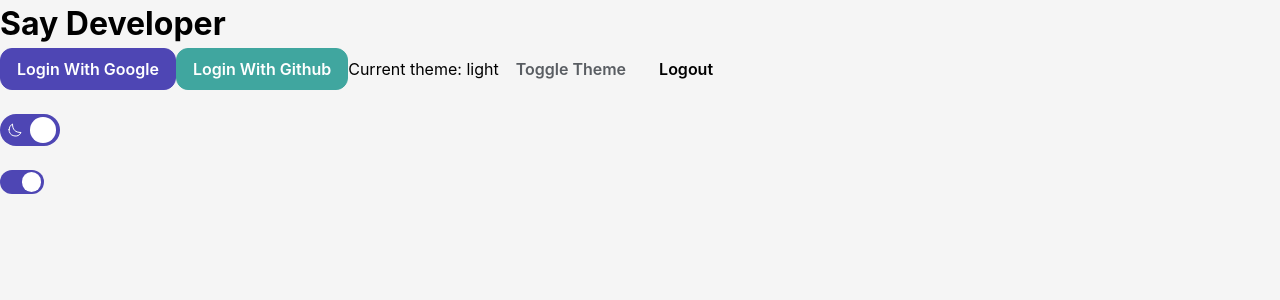
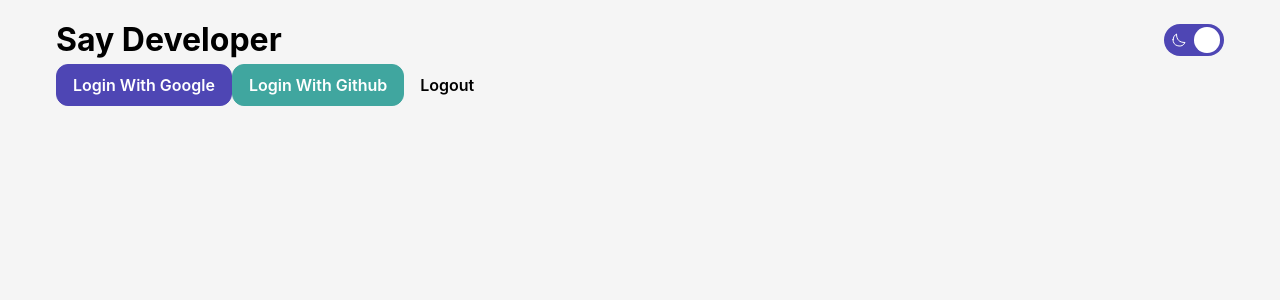
Before and after one commit to benjaminrae/say-developer, a React (Vite) app in the folder frontend/: page / in a window 1280 px wide. Shown: the top 300 px of the page. Built offline with nearby package versions, Linux system fonts and the light colour scheme; no server answers.

Commit message:
feat(frontend): create Header and Page

```diff
--- a/frontend/src/App.tsx
+++ b/frontend/src/App.tsx
@@ -1,9 +1,5 @@
-import { useContext } from 'react';
-import { ThemeContext } from './components/ThemeProvider/context';
-import { ThemeToggle } from './components/ThemeToggle';
+import { Page } from './components/Page';
 import { Button } from './shared/Button';
-import { Sun } from './shared/Icons/Sun';
-import { Switch } from './shared/Switch';
 
 const App = () => {
   const handleGoogleLogin = () => {
@@ -16,27 +12,19 @@ const App = () => {
     window.location.href = 'http://localhost:3000/logout';
   };
 
-  const { theme, toggleTheme } = useContext(ThemeContext);
-
   return (
     <>
-      <h1>Say Developer</h1>
+      <Page>
         <Button onClick={handleGoogleLogin} variant="primary">
           Login With Google
         </Button>
         <Button onClick={handleGithubLogin} variant="secondary">
           Login With Github
         </Button>
-      <span>Current theme: {`${theme}`}</span>
-      <Button onClick={toggleTheme} variant="ghost">
-        Toggle Theme
-      </Button>
         <Button onClick={handleLogout} variant="stroke">
           Logout
         </Button>
-      <ThemeToggle />
-      <Switch handleChange={toggleTheme} isOn={true} />
-      <Sun />
+      </Page>
     </>
   );
 };
--- /dev/null
+++ b/frontend/src/components/Header/Header.styled.tsx
@@ -0,0 +1,7 @@
+import styled from 'styled-components';
+
+export const HeaderStyled = styled.header`
+  display: flex;
+  justify-content: space-between;
+  align-items: center;
+`;
--- /dev/null
+++ b/frontend/src/components/Header/index.tsx
@@ -0,0 +1,11 @@
+import { ThemeToggle } from '../ThemeToggle';
+import { HeaderStyled } from './Header.styled';
+
+export const Header = () => {
+  return (
+    <HeaderStyled>
+      <h1>Say Developer</h1>
+      <ThemeToggle />
+    </HeaderStyled>
+  );
+};
--- /dev/null
+++ b/frontend/src/components/Page/Page.styled.tsx
@@ -0,0 +1,7 @@
+import styled from 'styled-components';
+
+export const PageStyled = styled.div`
+  padding: 1rem;
+  margin: 0 auto;
+  max-width: 1200px;
+`;
--- /dev/null
+++ b/frontend/src/components/Page/index.tsx
@@ -0,0 +1,12 @@
+import { Header } from '../Header';
+import { PageStyled } from './Page.styled';
+import { PageProps } from './types';
+
+export const Page = ({ children }: PageProps) => {
+  return (
+    <PageStyled>
+      <Header />
+      {children}
+    </PageStyled>
+  );
+};
--- /dev/null
+++ b/frontend/src/components/Page/types.ts
@@ -0,0 +1,3 @@
+import { PropsWithChildren } from 'react';
+
+export type PageProps = PropsWithChildren;
--- a/frontend/src/domains/sessions/api.ts
+++ b/frontend/src/domains/sessions/api.ts
@@ -6,3 +6,15 @@ export const getCurrentSession = async () => {
 
   return data;
 };
+
+export const navigateToGoogleAuth = () => {
+  window.location.href = 'http://localhost:3000/auth/google';
+};
+
+export const navigateToGithubAuth = () => {
+  window.location.href = 'http://localhost:3000/auth/github';
+};
+
+export const navigateToProviderLogout = (provider: string) => {
+  window.location.href = `http://localhost:3000/logout/${provider}`;
+};
--- a/frontend/src/domains/sessions/hooks.ts
+++ b/frontend/src/domains/sessions/hooks.ts
@@ -8,6 +8,20 @@ export const useSession = (options?: UseQueryOptions<Session | undefined>) => {
   return useQuery<Session | undefined>(
     [QUERY_KEYS.GET_SESSION],
     () => getCurrentSession(),
-    options,
+    options
   );
 };
+
+export const usAuthRedirect = () => {
+  const loginWithGoogle = () => {
+    window.location.href = 'http://localhost:3000/auth/google';
+  };
+  const loginWithGithub = () => {
+    window.location.href = 'http://localhost:3000/auth/github';
+  };
+  const logoutProvider = (provider: string) => {
+    window.location.href = `http://localhost:3000/logout/${provider}`;
+  };
+
+  return { loginWithGoogle, loginWithGithub, logoutProvider } as const;
+};
--- a/frontend/src/shared/Switch/Switch.styled.tsx
+++ b/frontend/src/shared/Switch/Switch.styled.tsx
@@ -4,7 +4,7 @@ import { SwitchStyledProps } from './types';
 export const SwitchStyled = styled.div<SwitchStyledProps>``;
 
 export const SwitchInput = styled.input`
-  display: hidden;
+  display: none;
   height: 0;
   width: 0;
 
```
Lines whose indentation alone changed are shown as unchanged.
